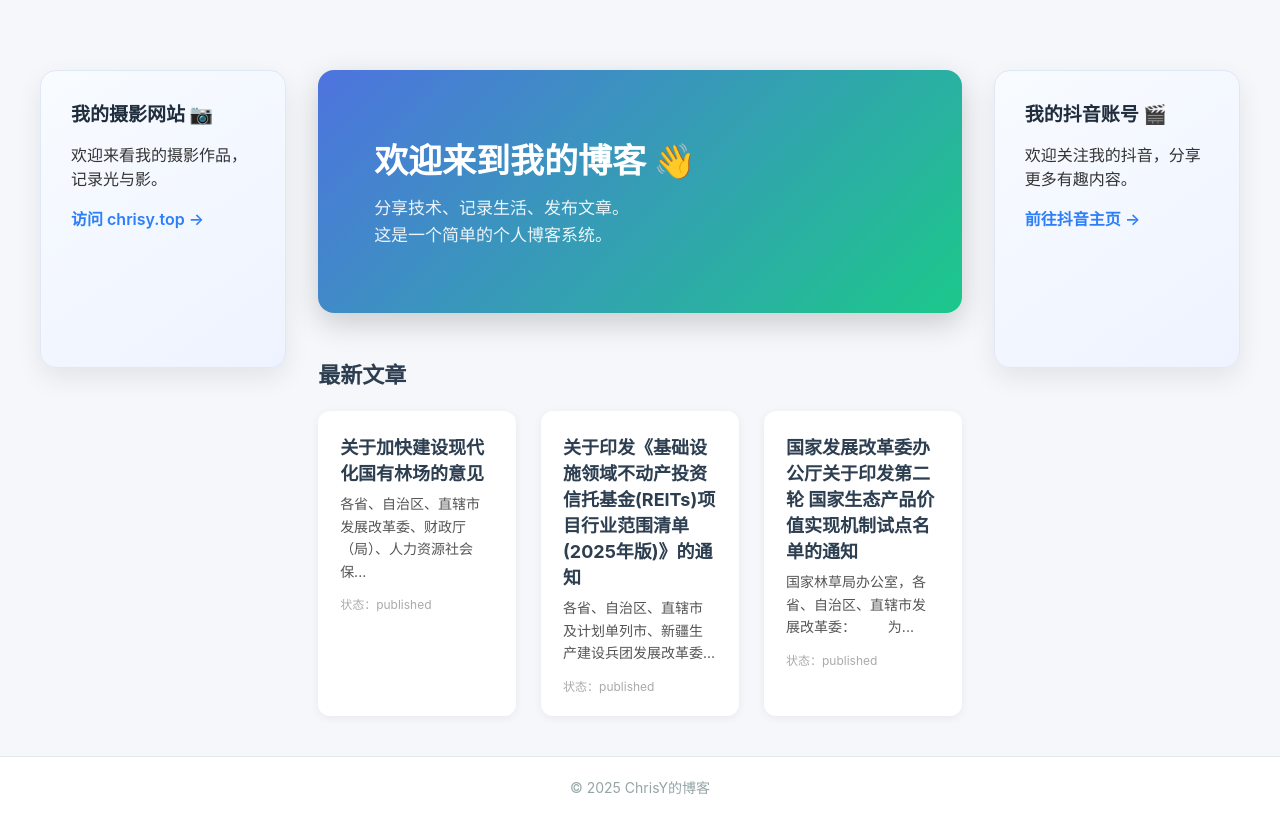
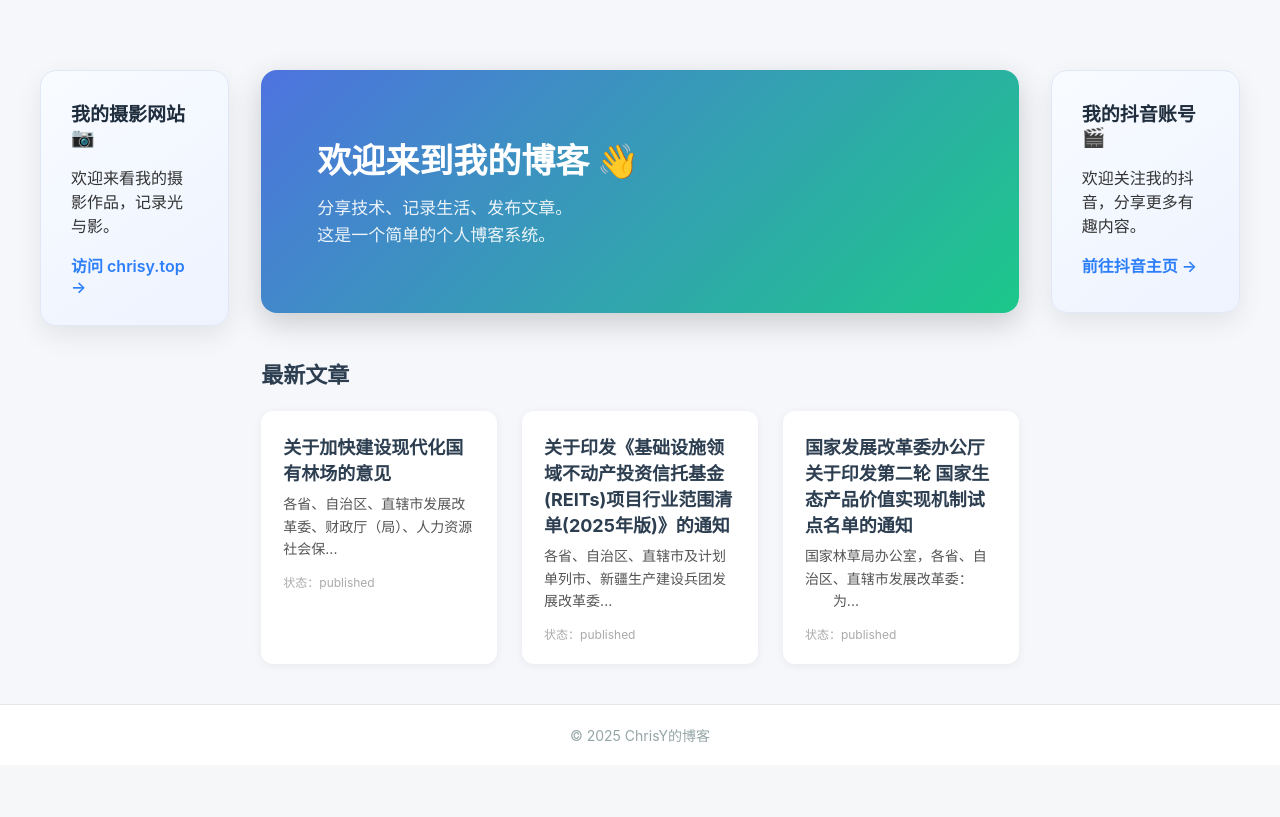
Before and after one commit to yangziyan123/E2, a Flask app: page / in a window 1280 px wide. Shown: the part 65-882 px from the top of the page. After the commit the page ends 807 px from the top, so only its background shows below. Run offline with Flask 3, Linux system fonts and the light colour scheme; data comes from the database, SQL or seed files in the repository.

Commit message:
修改了一些bug

```diff
--- a/templates/blog/index.html
+++ b/templates/blog/index.html
@@ -7,7 +7,7 @@
     /* 整体布局：三栏（增宽左右侧卡片，让版面更均衡） */
     .layout {
         display: grid;
-        grid-template-columns: 1.3fr 3.4fr 1.3fr;
+        grid-template-columns: 1fr 4fr 1fr;
         gap: 32px;
         margin-top: 30px;
         align-items: start;
@@ -20,7 +20,7 @@
         border-radius: 16px;
         box-shadow: 0 10px 26px rgba(0,0,0,0.08);
         border: 1px solid #e0e8f5;
-        min-height: 240px;
+        min-height: 185px;
         height: fit-content; /* 根据内容自动高度 */
     }
 
```
